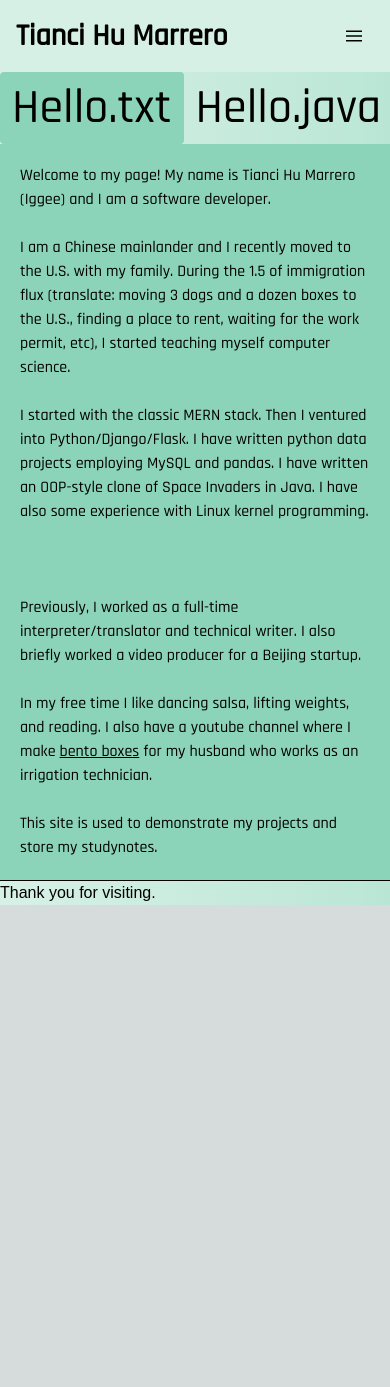
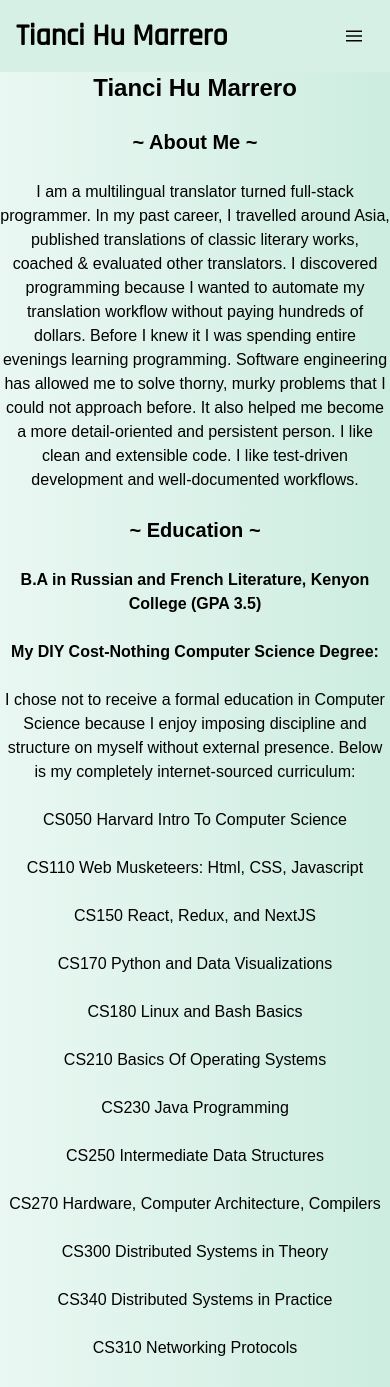
Before and after one commit to iggeehu/portfolio, a Next.js app in the folder iggee-dev/: page / in a window 390 px wide. Shown: the top 1387 px of the page. Before the commit the page ends 905 px from the top, so only its background shows below. Built offline with nearby package versions, Linux system fonts and the light colour scheme.

Commit message:
added markdown CV, Disabled ESLint

```diff
--- a/iggee-dev/next.config.js
+++ b/iggee-dev/next.config.js
@@ -1,6 +1,9 @@
 /** @type {import('next').NextConfig} */
 const nextConfig = {
   reactStrictMode: true,
+  eslint: {
+    ignoreDuringBuilds: true,
+  },
 }
 
 module.exports = nextConfig
--- a/iggee-dev/pages/index.tsx
+++ b/iggee-dev/pages/index.tsx
@@ -1,112 +1,266 @@
-import Head from 'next/head'
-import dynamic from 'next/dynamic'
-import Layout from './layout'
-import react from 'react'
-import { useState } from 'react'
-
-
+import Head from "next/head";
+import dynamic from "next/dynamic";
+import Layout from "./layout";
+import react from "react";
+import { useState } from "react";
 
 export default function Home() {
-
-  const [showTxt, setShowTxt] = useState(true)
-
-  const hellotxtButton = () => {
-    if(showTxt)
-    {
-      return(
-        <div className="basis-1/5 font-cyber p-3 rounded text-5xl bg-silver-tree-400 cursor-default" onClick={()=>{setShowTxt(true)}}>
-                  <p className="text-center">Hello.txt</p>
-                </div>)
-    }
-    else{
-      return(
-        <div className="basis-1/5 font-cyber p-3 rounded text-5xl bg-inherit hover:bg-silver-tree-300 cursor-default" onClick={()=>{setShowTxt(true)}}>
-        <p className="text-center">Hello.txt</p>
-      </div>)
-    }
-  }
-
-  const hellojavaButton = () => {
-    if(!showTxt)
-    {
-      return(
-        <div className="basis-2/5 font-cyber p-3 rounded text-5xl bg-silver-tree-400 cursor-default" onClick={()=>{setShowTxt(false)}}>
-                <p className="text-center">Hello.java</p>
-              </div>
-            )
-    }
-    else{
-      return(
-        <div className="basis-1/5 font-cyber p-3 rounded text-5xl bg-inherit hover:bg-silver-tree-300 cursor-default" onClick={()=>{setShowTxt(false)}}>
-        <p className="text-center">Hello.java</p>
-      </div>)
-    }
-  }
-
-  const hellotxt = () => {
-    return(
-    <div className="Hello.txt p-5">
-            <p className='font-cyber'>Welcome to my page! My name is Tianci Hu Marrero (Iggee) and I am a software developer.
-            <br></br>
-            <br></br>
-            I am a Chinese mainlander and I recently moved to the U.S. with my family. During the 1.5 of immigration flux
-            (translate: moving 3 dogs and a dozen boxes to the U.S., finding a place to rent,
-            waiting for the work permit, etc), I started teaching myself computer science.
-            <br></br>
-            <br></br>
-            I started with the classic MERN stack. Then I ventured into Python/Django/Flask.
-            I have written python data projects employing MySQL and pandas. I have
-            written an OOP-style clone of Space Invaders in Java. I have also some experience with Linux kernel programming.
-            <br></br>
-            <br></br>
-
-            <br></br>
-            <br></br>
-            Previously, I worked as a full-time interpreter/translator and technical writer. I also briefly worked a video producer
-            for a Beijing startup.
-            <br></br>
-            <br></br>
-            In my free time I like dancing salsa, lifting weights, and reading. I also have a youtube channel where I make <a className = "underline decoration-pink-500" href="https://www.youtube.com/@eggyandbison9559">bento boxes</a> for my husband who works as an irrigation technician.
-            <br></br>
-            <br></br>
-            </p>
-            <p className='font-cyber'>This site is used to demonstrate my projects and store my studynotes.</p>
-          </div>)
-  }
-
-  const hellojava = () => {
-    const ReactEmbedGist = dynamic(() => import("react-embed-gist"), {
-      ssr: false,
-  });
-    return(
-      <div className="Hello.java lg:p-10 md:p-10 sm:p-2 sm:w-full">
-          <ReactEmbedGist gist="iggeehu/6e8f094289c26e00029d4598e603cc2c" />
-      </div>
-    )
-  }
-
-
   return (
-    <div className='h-full'>
+    <div className="h-full">
       <Head>
         <title>Tianci Hu Marrero</title>
         <meta name="description" content="Generated by create next app" />
         <meta name="viewport" content="width=device-width, initial-scale=1" />
-
       </Head>
       <main className="">
         <Layout>
           <div className="index-body md:p-20 lg:p-20 sm:p-1">
             <div className="index-title flex flex-row items-center">
-              <div>{hellotxtButton()}</div>
-              <div>{hellojavaButton()}</div>
-            </div>
-            <div className="index-content flex bg-silver-tree-400">
-              {!showTxt? hellojava(): hellotxt()}
+              <span>
+                <h1 className="text-center text-2xl font-bold">
+                  Tianci Hu Marrero
+                </h1>
+                <br />
+                <h2 className="text-center text-xl font-bold"> ~ About Me ~</h2>
+                <br />
+                <p className="text-center text-l">
+                  I am a multilingual translator turned full-stack programmer.
+                  In my past career, I travelled around Asia, published
+                  translations of classic literary works, coached & evaluated
+                  other translators. I discovered programming because I wanted
+                  to automate my translation workflow without paying hundreds of
+                  dollars. Before I knew it I was spending entire evenings
+                  learning programming. Software engineering has allowed me to
+                  solve thorny, murky problems that I could not approach before.
+                  It also helped me become a more detail-oriented and persistent
+                  person. I like clean and extensible code. I like test-driven
+                  development and well-documented workflows.
+                </p>
+                <br />
+                <h2 className="text-center text-xl font-bold">~ Education ~</h2>
+                <br />
+                <h3 className="text-center text-l font-bold">
+                  B.A in Russian and French Literature, Kenyon College (GPA 3.5)
+                </h3>
+                <br />
+                <h3 className="text-center text-l font-bold">
+                  My DIY Cost-Nothing Computer Science Degree:
+                </h3>
+                <br />
+                <p className="text-center text-l">
+                  I chose not to receive a formal education in Computer Science
+                  because I enjoy imposing discipline and structure on myself
+                  without external presence. Below is my completely
+                  internet-sourced curriculum:
+                </p>
+                <br />
+                <div className="grid justify-items-center text-l">
+                  <a
+                    className="hover:underline"
+                    href="https://pll.harvard.edu/course/cs50-introduction-computer-science?delta=0"
+                  >
+                    CS050 Harvard Intro To Computer Science
+                  </a>
+                  <br />
+                  <a
+                    className="hover:underline"
+                    href="https://www.freecodecamp.org/learn/2022/responsive-web-design/"
+                  >
+                    CS110 Web Musketeers: Html, CSS, Javascript
+                  </a>
+                  <br />
+                  <a
+                    className="hover:underline"
+                    href="https://www.freecodecamp.org/learn/front-end-development-libraries/"
+                  >
+                    CS150 React, Redux, and NextJS
+                  </a>
+                  <br />
+                  <a
+                    className="hover:underline"
+                    href="https://immigence.herokuapp.com/"
+                  >
+                    CS170 Python and Data Visualizations
+                  </a>
+                  <br />
+                  <a
+                    className="hover:underline"
+                    href="https://nostarch.com/howlinuxworks3"
+                  >
+                    CS180 Linux and Bash Basics
+                  </a>
+                  <br />
+                  <a
+                    className="hover:underline"
+                    href="https://pages.cs.wisc.edu/~remzi/OSTEP/"
+                  >
+                    CS210 Basics Of Operating Systems
+                  </a>
+                  <br />
+                  <a
+                    className="hover:underline"
+                    href="https://www.udemy.com/course/java-the-complete-java-developer-course/"
+                  >
+                    CS230 Java Programming
+                  </a>
+                  <br />
+                  <a
+                    className="hover:underline"
+                    href="https://leetcode.com/iggeehu/"
+                  >
+                    CS250 Intermediate Data Structures
+                  </a>
+                  <br />
+                  <a
+                    className="hover:underline"
+                    href="https://www.nand2tetris.org/"
+                  >
+                    CS270 Hardware, Computer Architecture, Compilers
+                  </a>
+                  <br />
+                  <a
+                    className="hover:underline"
+                    href="https://dataintensive.net/"
+                  >
+                    CS300 Distributed Systems in Theory
+                  </a>
+                  <br />
+                  <a
+                    className="hover:underline"
+                    href="https://fly.io/blog/gossip-glomers/"
+                  >
+                    CS340 Distributed Systems in Practice
+                  </a>
+                  <br />
+                  <a
+                    className="hover:underline"
+                    href="https://protohackers.com/"
+                  >
+                    CS310 Networking Protocols
+                  </a>
+                  <br />
+                  <a
+                    className="hover:underline"
+                    href="https://lwn.net/Kernel/LDD3/"
+                  >
+                    CS380 Linux Device Drivers
+                  </a>
+                </div>
+                <br />
+                <br />
+                <h2 className="text-center text-xl font-bold">
+                  ~ Projects & Open Source Contribs{" "}~
+                </h2> <br />
+                <table className="text-l border">
+                  <tr className="border">
+                    <td className="font-bold">Name</td>
+                    <td className="font-bold">Description</td>
+                    <td className="font-bold">Tech/tools</td>
+                  </tr>
+                  <tr className="border">
+                    <td className="font-bold p-3">
+                      <a href="https://python-rq.org/">Redis Queue</a>
+                    </td>
+                    <td>
+                      Revamped old documentation; added commandline monitoring
+                      features.
+                    </td>
+                    <td>Python &amp; Pytest</td>
+                  </tr>
+                  <tr className="border">
+                    <td className="font-bold p-3">Immigence</td>
+                    <td>
+                      A data service site that takes user request and present
+                      immigration data visualizations per case range. The data
+                      is collected with my own automated daily scraping bots.
+                    </td>
+                    <td>Flask, Matplotlib, Bokeh, Redis, AWS RDS &amp; EC2</td>
+                  </tr>
+                  <tr className="border">
+                    <td className="font-bold p-3">BookList</td>
+                    <td>
+                      A Social Media site (in beta) for book enthusiasts. Users
+                      can compile reading lists, share and collect others&#39;
+                      list, and one-click add a whole list to cart on
+                      AbeBooks.com.
+                    </td>
+                    <td>React, Redux, Node, MongoDB</td>
+                  </tr>
+                </table>
+                <br />
+                <br />
+                <h2 className="text-center text-xl font-bold">
+                  ~ Work Experience ~
+                </h2>
+                <h3 className="font-bold text-l">Programmer Fellow</h3>
+                Recurse Center (March - June, 2023)
+                <br/>
+                Recurse Center is a
+                selective retreat for curious programmers to explore their
+                intellectual interests and collaborate. -<br />
+                - Wrote toy Assemblers &
+                Compilers, and Operating Systems. <br />
+                - Studied Censorship Resistant
+                Network Protocols & Data-intensive Application Design. <br />
+                - Created
+                a Django Chat App with Chat GPT integration with batchmates.
+                <br /><br />
+
+                <h3 className="font-bold text-l">Translator & Technical Writer</h3>
+                Self-Employed (December 2016 - February 2023) <br />
+                - Transcreated
+                API-documentation from Chinese to English for English-speaking
+                developers. <br />
+                - Created marketing copies and documentation for CRM
+                software vendors and fintech products. <br />
+                - Published Christian
+                Anderson Fairytales and Mary Karr's "The Liars Club" in Chinese. <br />
+                - Any experience relevent to software development. -
+                “Translating For Tech” trainer for Proz.com, world’s biggest
+                translators’ marketplace. <br />
+                <br />
+                <h2 className="text-center text-xl font-bold">~ Skills ~</h2> <br />
+                <h3 className="text-center font-bold">Test-driven Development</h3>
+                Either in actual test code or a big markdown file, I always
+                write down things that could go wrong with the code before I
+                start coding. Handling exceptions and testing are an often
+                overlooked part of software development, especially in an agile
+                environment when sometimes things need to go fast. However, good
+                software cannot survive long without a good test suite!
+                Currently, I am familiar with testing frameworks such as Jest,
+                Mocha, PyTest, and JUnit. <br /><br />
+                <h3 className="text-center font-bold">Formalities & Due Diligence</h3>
+                Formatting matters to me. Consistent naming conventions matter
+                to me. Committing everything to paper and keeping a record of
+                decision-making matter to me. These things might not seem
+                significant at the moment, but could ball up into head-splitting
+                complexities later. <br /><br />
+                <h3 className="text-center font-bold">Collaborate & Communicate</h3>I believe in
+                saying exactly what I mean while remaining civil & open. Years
+                of running my own business and doing customer support has helped
+                me hone the skills of simple, effective, and genuine
+                communication. Also, I enjoy collaboration and comraderie among
+                collaborators. I never hold a narrow-minded competition mindset.
+                I love learning from others and helping others learn to the best
+                of my abilities. <br /><br />
+                <h3 className="text-center font-bold">Autonomy</h3>I am highly autonomous and good
+                at finding answers on my own. I can pick myself up to speed when
+                help is not too available.
+                <br />
+                <br />
+                <br />
+                <h2 className="text-center text-xl font-bold">~ Hobbies ~</h2>
+                <p>When I am not coding, I am spending time with my Son and reading
+                my Kindle.</p>
+                <br />I love cooking, salsa dancing, and learning foreign languages. <br />
+                <br />As a resident of Flushing, NY, I really love my neighborhood and have taken
+                countless walks around. I love observing the seasons changing and noticing recurring
+                characters in the neighborhood.
+              </span>
             </div>
           </div>
         </Layout>
       </main>
     </div>
-  )
+  );
 }
```
